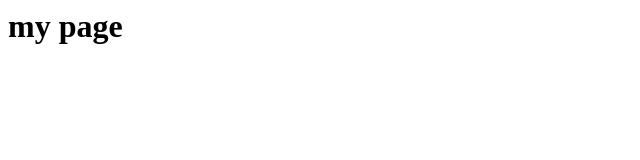
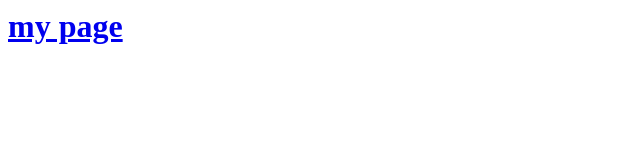
Before and after one commit to amina-sheika/exam, a plain HTML site: page index.html in a window 1280 px wide. Shown: the whole page, without its empty margins (0-640 px from the left). Drawn offline with Linux system fonts and the light colour scheme.

Commit message:
Update index.html

```diff
--- a/index.html
+++ b/index.html
@@ -1,5 +1,7 @@
 <html>
   <h1>
-    my page <a href="NewXML Schema.xml">
+    <a href="NewXML Schema.xml">
+    my page
+    </a>
   </h1>
 </html>
```
